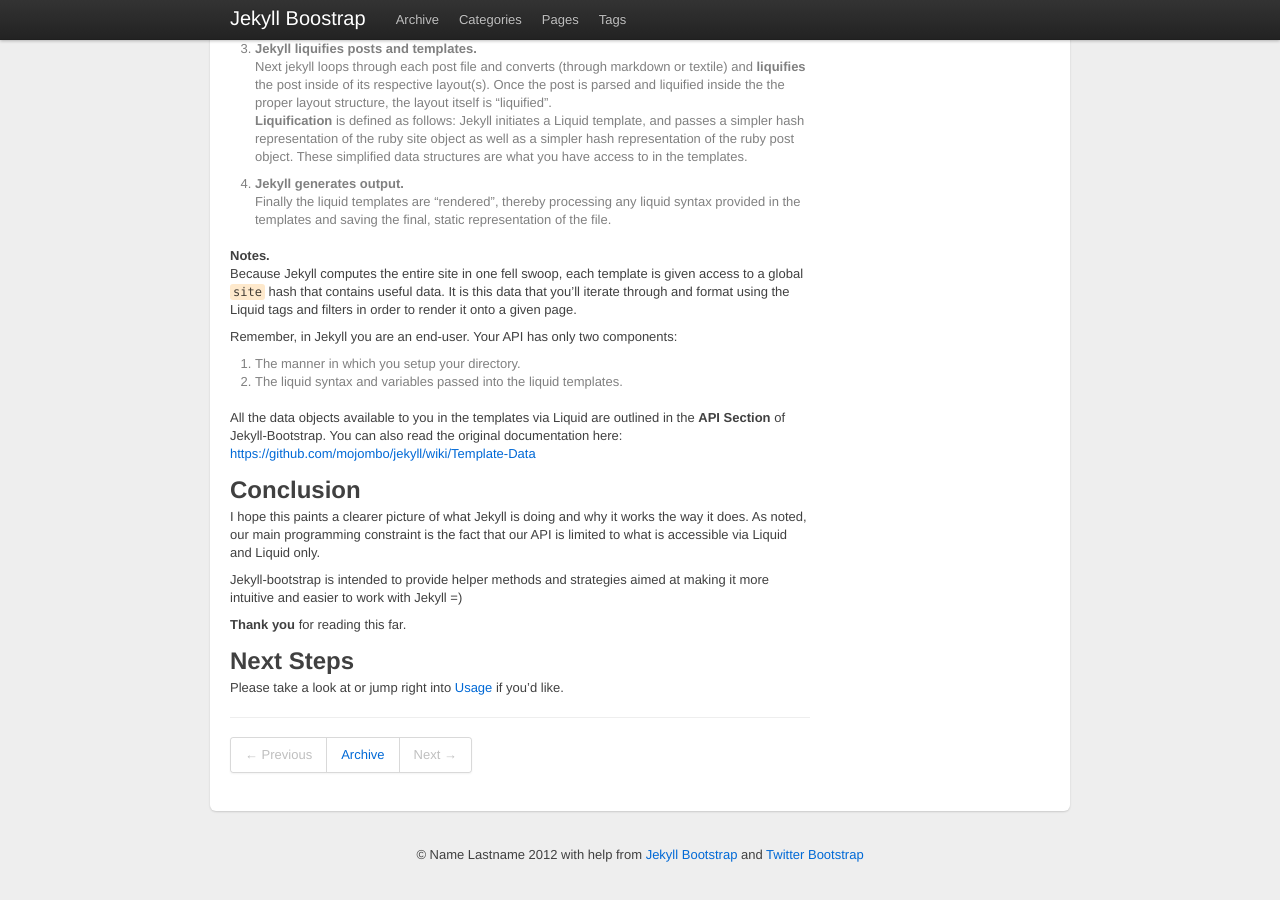
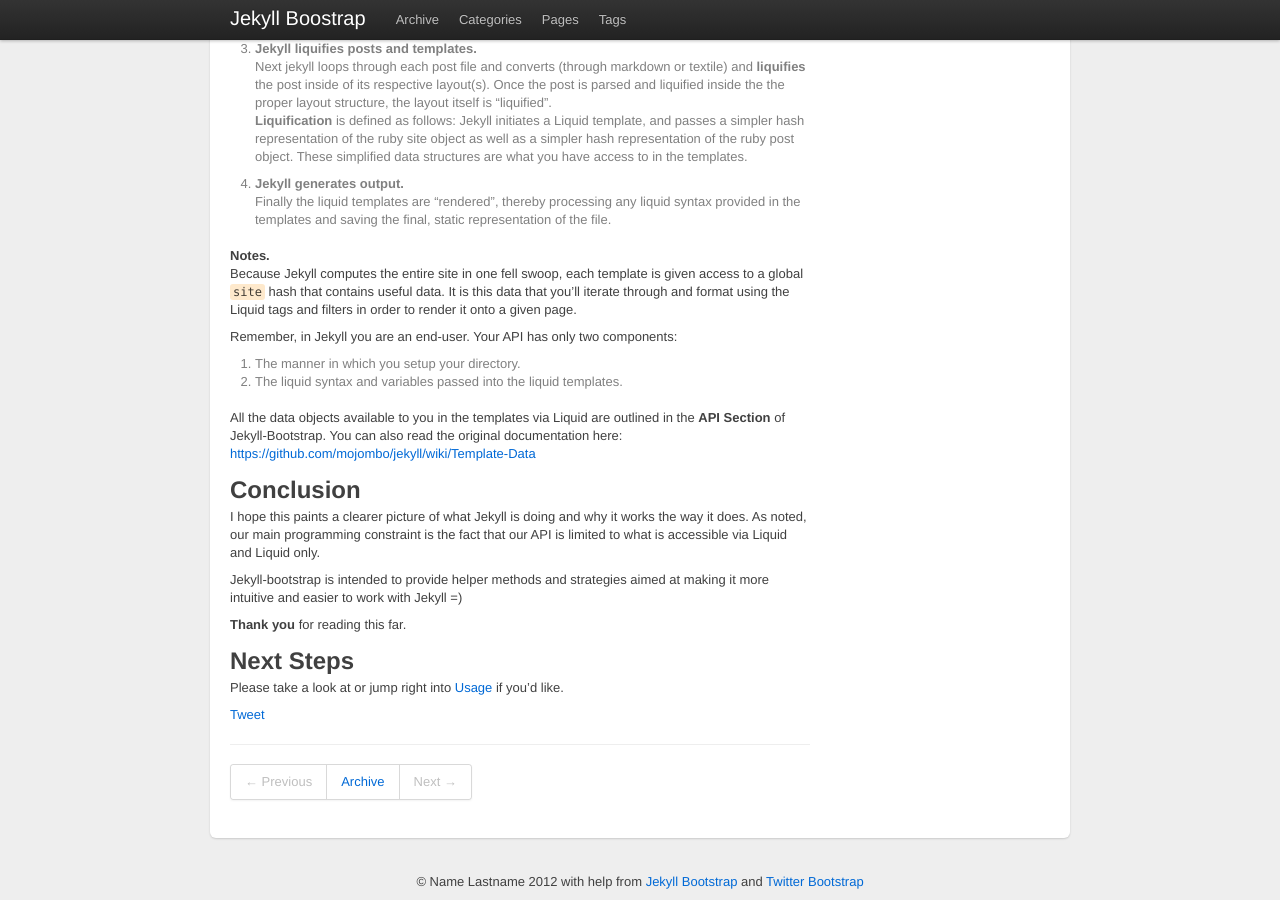
Before and after one commit to plusjade/jekyll-bootstrap, a Jekyll site: the page built from _posts/core-samples/2011-12-29-jekyll-introduction.md, in a window 1280 px wide and 900 px high, scrolled down 6103 px. Built offline with Jekyll 4.4.1, drawn with Linux system fonts in a browser that asks for light colours; comment, search, counter and statistics services are not loaded; before the commit the page ends 6976 px from its top, so only the background shows below that.

Commit message:
included the tweet button from helper

```diff
--- a/_includes/themes/twitter/post.html
+++ b/_includes/themes/twitter/post.html
@@ -5,6 +5,9 @@
 <div class="row">
   <div class="span10">
     {{ content }}
+    {% if site.tweet_button %}
+      {% include helpers/tweet-button.html %}
+    {% endif %}
     <hr>
     <div class="pagination">
       <ul>
```
